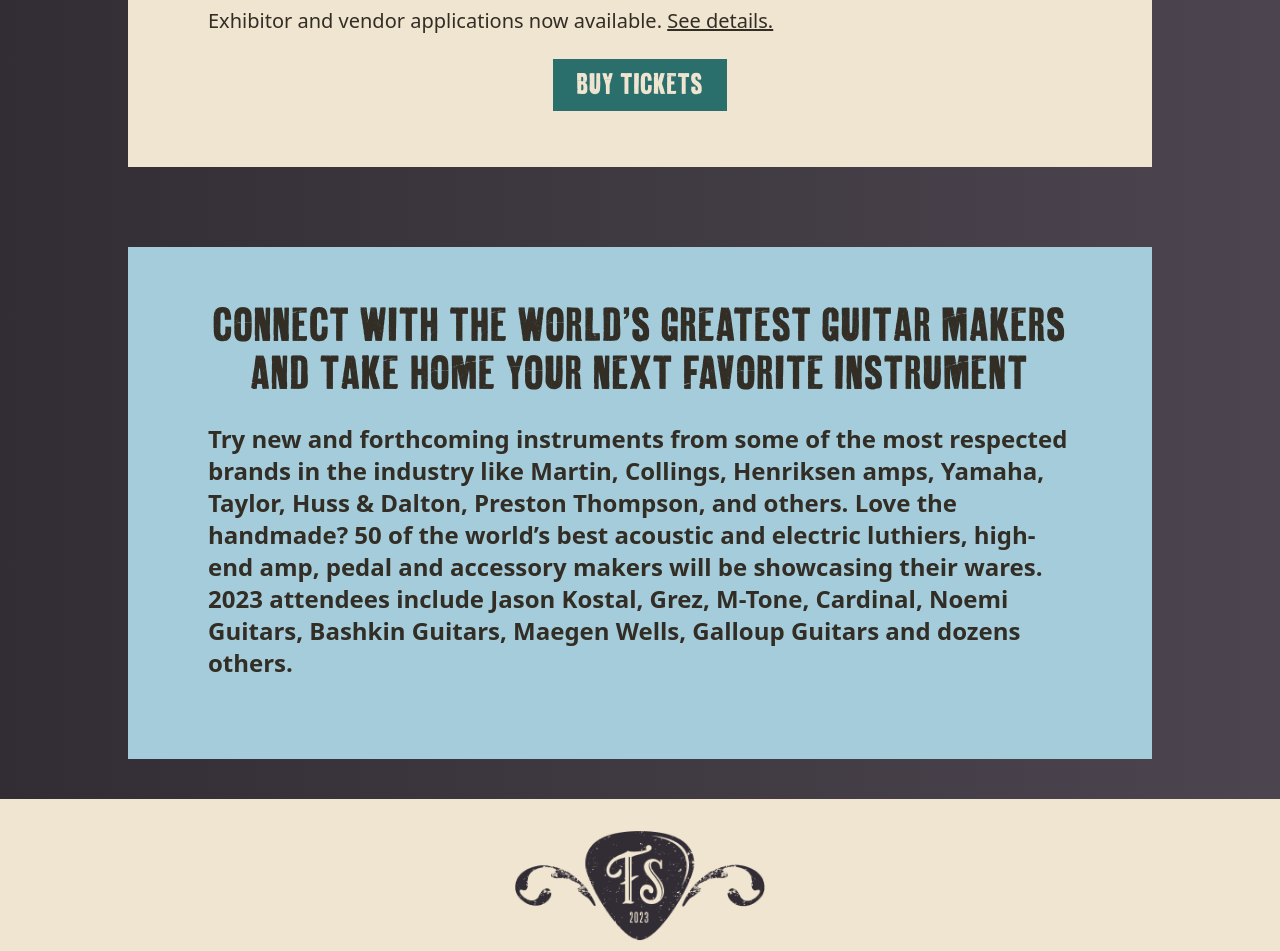
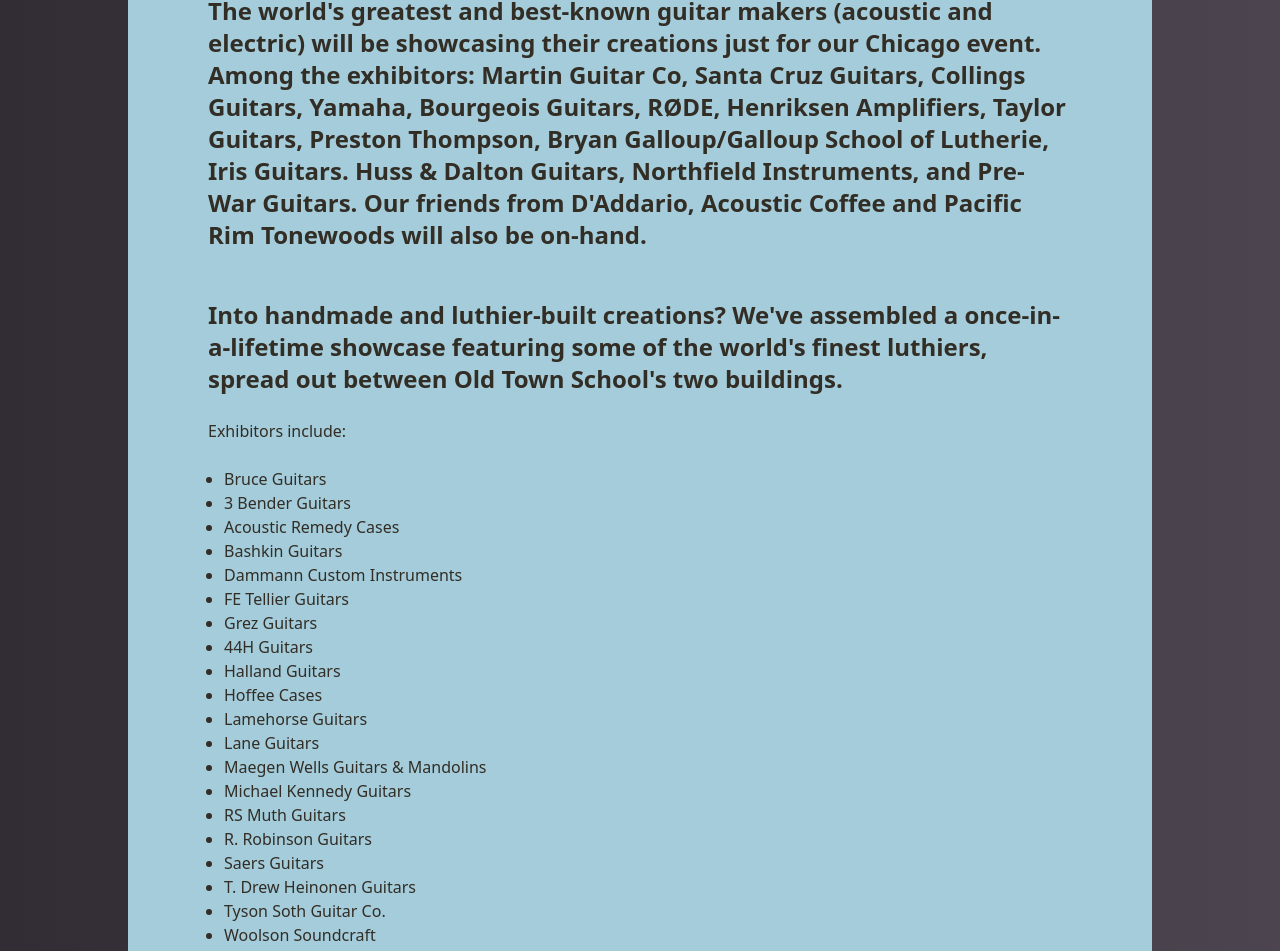
Before and after one commit to oldtownschool/fretboard-summit, a Next.js app: page /luthiers in a window 1280 px wide. Shown: the part 450-1401 px from the top of the page. Built offline with nearby package versions, Linux system fonts and the light colour scheme.

Commit message:
updated luthiers page

```diff
--- a/app/luthiers/page.js
+++ b/app/luthiers/page.js
@@ -8,6 +8,84 @@ export default function Luthiers() {
     <>
       <Navbar />
       <main className="flex min-h-screen flex-col items-center bg-gradient-to-r from-[#322D35] to-[#4C454F]">
+
+        <div className="my-10 w-full max-w-5xl sm:flex-col sm:flex p-4 sm:py-14 sm:px-20 bg-[#A4CCDA] text-[#322D25]">
+          <h2 className="tracking-wider font-aurochs font-normal uppercase text-5xl text-center">
+            CONNECT WITH THE WORLD’S GREATEST GUITAR MAKERS AND TAKE HOME YOUR
+            NEXT FAVORITE INSTRUMENT
+          </h2>
+          <p className="font-bold text-2xl my-6">
+          The world&apos;s greatest and best-known guitar makers 	&#40;acoustic and
+          electric&#41; will be showcasing their creations just for our Chicago
+          event. Among the exhibitors: Martin Guitar Co, Santa Cruz Guitars,
+          Collings Guitars, Yamaha, Bourgeois Guitars, RØDE, Henriksen
+          Amplifiers, Taylor Guitars, Preston Thompson, Bryan Galloup/Galloup
+          School of Lutherie, Iris Guitars. Huss & Dalton Guitars, Northfield
+          Instruments, and Pre-War Guitars. Our friends from D&apos;Addario, Acoustic
+          Coffee and Pacific Rim Tonewoods will also be on-hand.</p>
+
+          <p className="font-bold text-2xl my-6">Into handmade and luthier-built creations? We&apos;ve assembled a once-in-a-lifetime showcase featuring some of the world&apos;s finest luthiers, spread out between Old Town School&apos;s two buildings.
+          </p>
+
+          <h4>Exhibitors include:</h4>
+          <ul className="list-disc ml-4 mt-6">
+            <li>Bruce Guitars </li>
+            <li>3 Bender Guitars</li>
+            <li>Acoustic Remedy Cases</li>
+            <li>Bashkin Guitars </li>
+            <li>Dammann Custom Instruments</li>
+            <li>FE Tellier Guitars</li>
+            <li>Grez Guitars</li>
+            <li>44H Guitars</li>
+            <li>Halland Guitars</li>
+            <li>Hoffee Cases</li>
+            <li>Lamehorse Guitars</li>
+            <li>Lane Guitars</li>
+            <li>Maegen Wells Guitars & Mandolins</li>
+            <li>Michael Kennedy Guitars</li>
+            <li>RS Muth Guitars</li>
+            <li>R. Robinson Guitars</li>
+            <li>Saers Guitars</li>
+            <li>T. Drew Heinonen Guitars</li>
+            <li>Tyson Soth Guitar Co.</li>
+            <li>Woolson Soundcraft</li>
+            <li>Phoenix Guitars</li>
+            <li>Bruce Guitars</li>
+            <li>Motander Guitars</li>
+            <li>Noemi Guitars</li>
+            <li>Gallagher Guitars</li>
+            <li>De Wit Guitars</li>
+            <li>M-Tone Guitars</li>
+            <li>Cedar Mountain Mandolins</li>
+            <li>Laroche Lutherie</li>
+            <li>Cardinal Instruments</li>
+            <li>Lockhorn Instrument</li>
+            <li>Treehouse Guitars</li>
+            <li>Black Bobbin</li>
+            <li>Leavitt Stringed Instruments</li>
+            <li>Jason Kostal Guitars</li>
+            <li>Uberfrank</li>
+            <li>Big Hollow Guitars</li>
+            <li>Cedar Creek Custom Case</li>
+            <li>Shoppe</li>
+            <li>Flammang Guitars</li>
+            <li>Mojotone</li>
+            <li>Reywas Guitars</li>
+            <li>J. Rieck Lutherie</li>
+            <li>Shock the Fox</li>
+            <li>Baranik Guitars</li>
+            <li>Widman Custom Electrics</li>
+            <li>The Chicago School of Lutherie</li>
+            <li>Lattanze Guitars</li>
+            <li>Lyon and Healy</li>
+            <li>Bashkin Guitars</li>
+            <li>Hybrid Guitars</li>
+          </ul>
+
+          <p className="text-xl my-6">Note: Most of the luthiers will have guitars available for purchase. Most of these brands are showcasing never-before-seen and new instruments, as well. Nearly all of them will have their head designers/builders present &#40;ie Bob Taylor himself will be attending for Taylor; Steve McCreary will be attending for Collings, etc&#41;. We will have quiet rooms and amp rooms available for demos.</p>
+
+        </div>
+
         <div className="my-10 w-full max-w-5xl sm:flex-col sm:flex p-4 sm:py-14 sm:px-20 bg-[#F0E5D1] text-[#322D25]">
           {/* <div className="flex justify-center">
             <Image
@@ -39,22 +117,7 @@ export default function Luthiers() {
           </Link>
         </div>
 
-        <div className="my-10 w-full max-w-5xl sm:flex-col sm:flex p-4 sm:py-14 sm:px-20 bg-[#A4CCDA] text-[#322D25]">
-          <h2 className="tracking-wider font-aurochs font-normal uppercase text-5xl text-center">
-            CONNECT WITH THE WORLD’S GREATEST GUITAR MAKERS AND TAKE HOME YOUR
-            NEXT FAVORITE INSTRUMENT
-          </h2>
-          <p className="font-bold text-2xl my-6">
-            Try new and forthcoming instruments from some of the most respected
-            brands in the industry like Martin, Collings, Henriksen amps,
-            Yamaha, Taylor, Huss &amp; Dalton, Preston Thompson, and others.
-            Love the handmade? 50 of the world’s best acoustic and electric
-            luthiers, high-end amp, pedal and accessory makers will be
-            showcasing their wares. 2023 attendees include Jason Kostal, Grez,
-            M-Tone, Cardinal, Noemi Guitars, Bashkin Guitars, Maegen Wells,
-            Galloup Guitars and dozens others.
-          </p>
-        </div>
+
       </main>
       <Footer />
     </>
```
